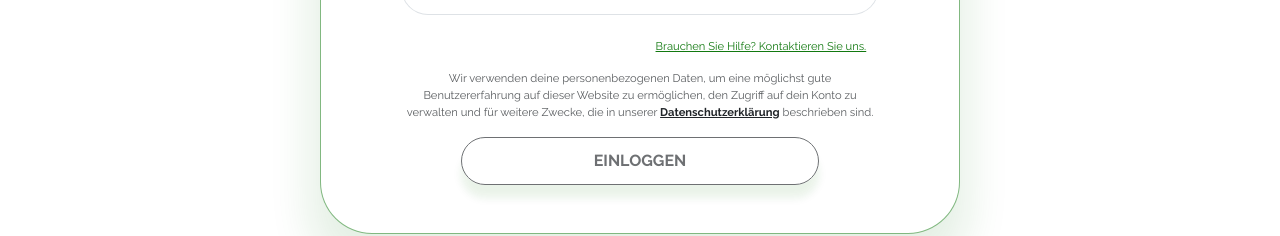
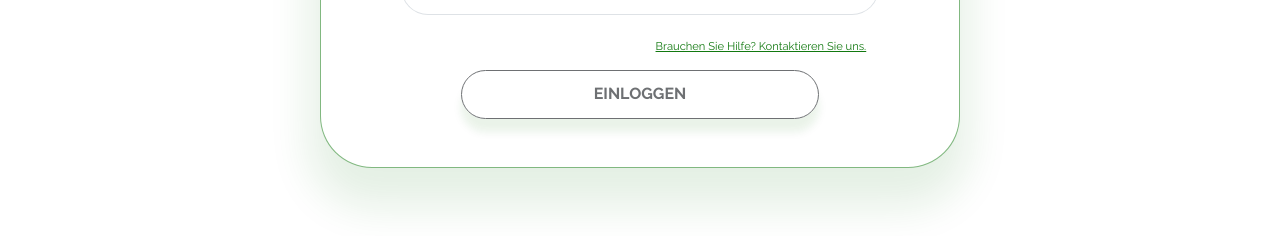
Before and after one commit to Oueslati-Waafa/Club-memberships, a React (Create React App) app: page /login in a window 1280 px wide. Shown: the part 560-796 px from the top of the page. Built offline with nearby package versions, Linux system fonts and the light colour scheme; the HTML template or start-up script is replaced by a standard one.

Commit message:
'minor-adjstmnts'

```diff
--- a/src/Dashboard/AdminAuth/Login.jsx
+++ b/src/Dashboard/AdminAuth/Login.jsx
@@ -281,15 +281,6 @@ export default function Login() {
               </Button>
             </Modal.Footer>
           </Modal>
-          <p className="login_form_text text-muted">
-            Wir verwenden deine personenbezogenen Daten, um eine möglichst gute
-            Benutzererfahrung auf dieser Website zu ermöglichen, den Zugriff auf
-            dein Konto zu verwalten und für weitere Zwecke, die in unserer{" "}
-            <Link to={"/policy"} className="text-dark fw-bold">
-              Datenschutzerklärung
-            </Link>{" "}
-            beschrieben sind.
-          </p>
           <button
             className="login_form_button btn text-uppercase"
             type="submit"
```
